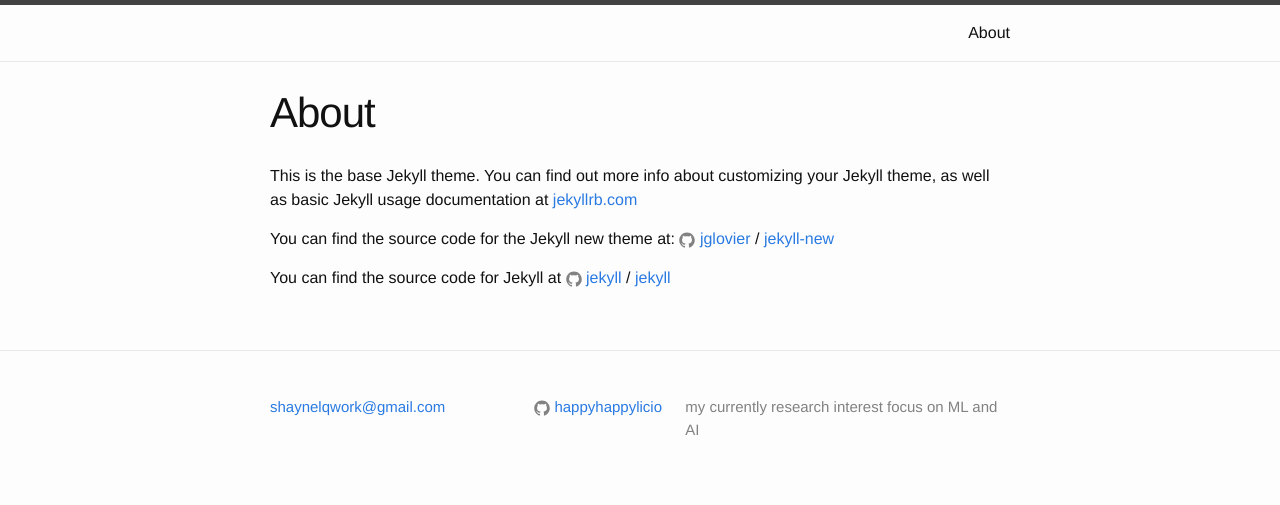
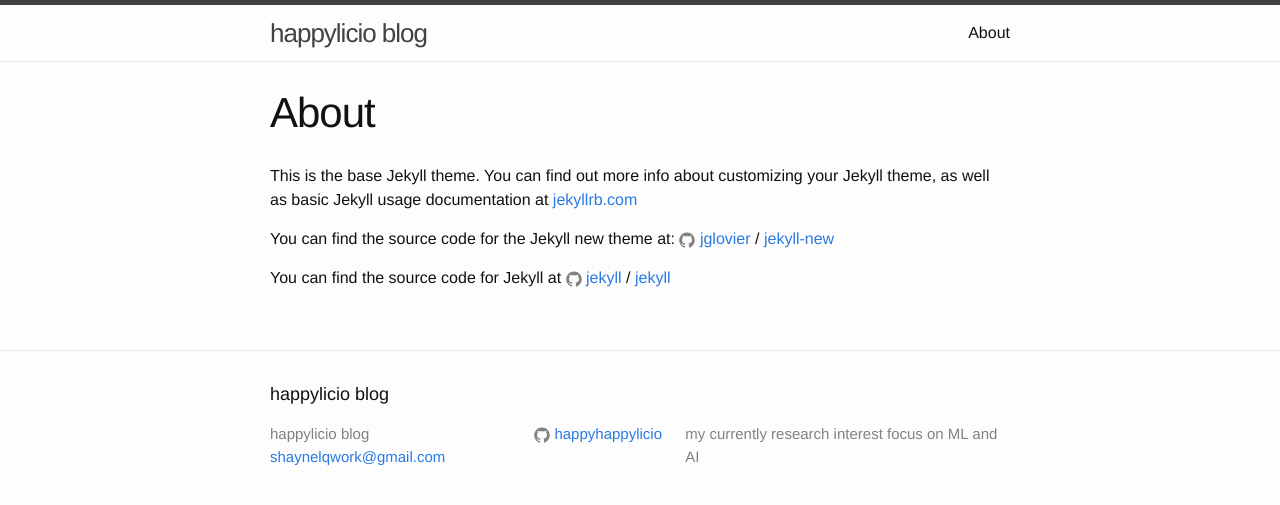
Before and after one commit to happylicio/happylicio.github.io, a Jekyll site: the page built from about.md, in a window 1280 px wide. Shown: the top 505 px of the page. Built offline with Jekyll 4.4.1, drawn with Linux system fonts in a browser that asks for light colours; part of the change alters nothing that is shown.

Commit message:
update .gitignore

```diff
--- a/_config.yml
+++ b/_config.yml
@@ -6,7 +6,7 @@
 # 'jekyll serve'. If you change this file, please restart the server process.
 
 # Site settings
-# title: happylicio blog
+title: happylicio blog
 email: shaynelqwork@gmail.com
 description: > # this means to ignore newlines until "baseurl:"
   my currently research interest focus on ML and AI
```
Also changed, not shown: 2 other files.
